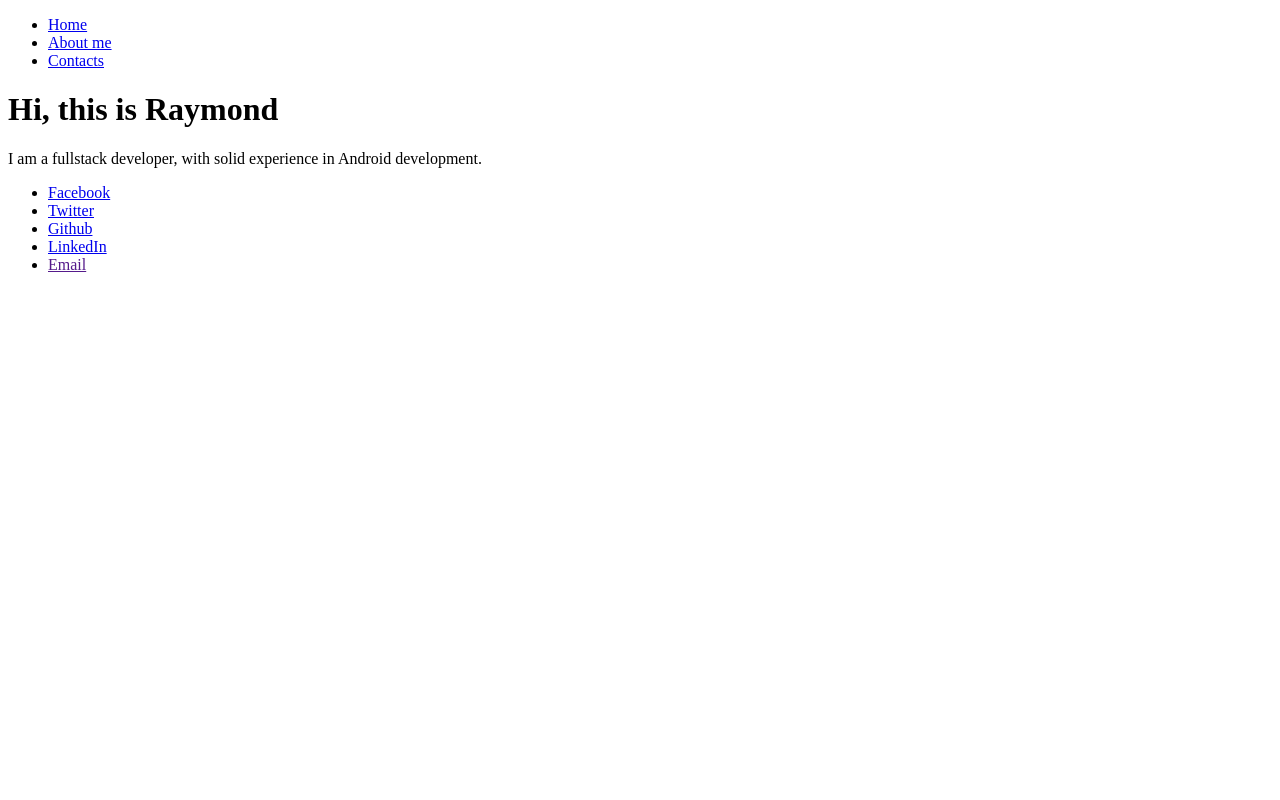
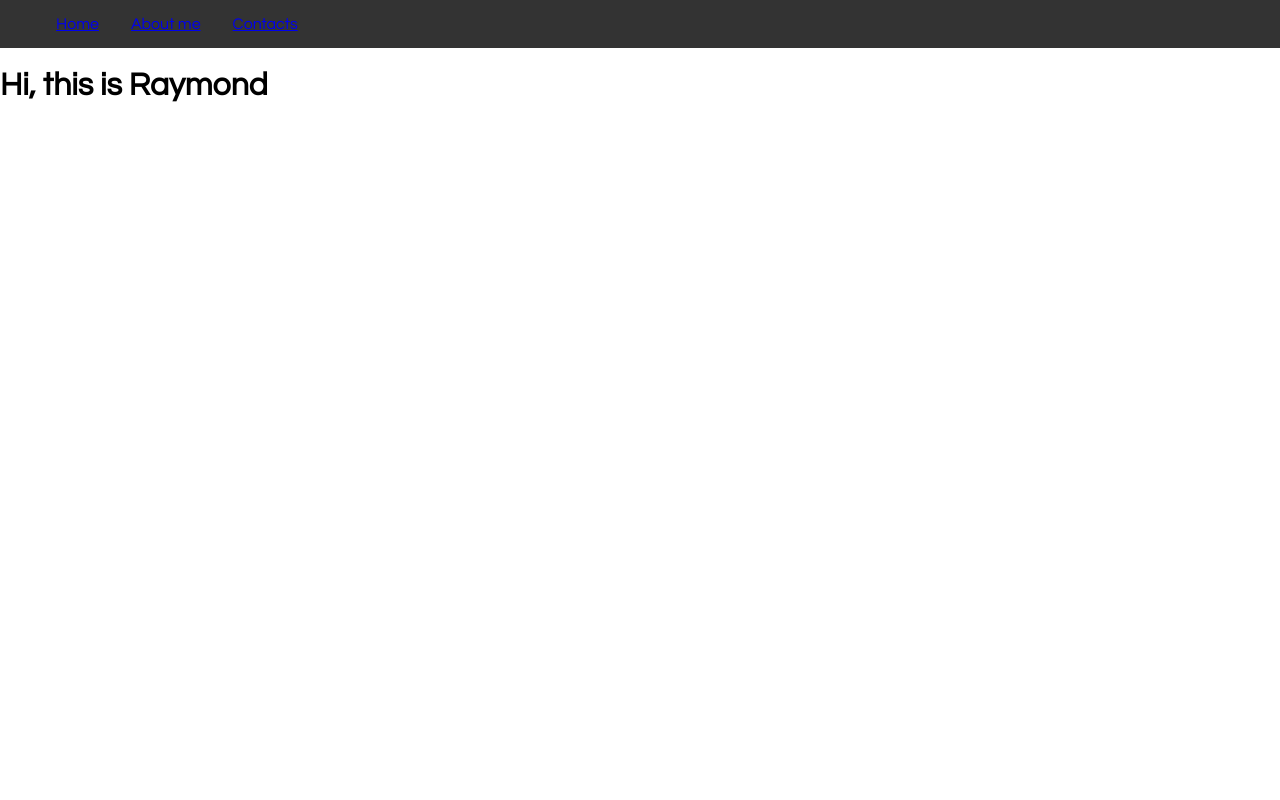
Before and after one commit to am5a03/am5a03, a Vue app: page / in a window 1280 px wide. Shown: the top 800 px of the page. Built offline with nearby package versions, Linux system fonts and the light colour scheme.

Commit message:
Updated font family

```diff
--- a/index.html
+++ b/index.html
@@ -3,6 +3,7 @@
   <head>
     <meta charset="utf-8">
     <meta name="viewport" content="width=device-width,initial-scale=1.0">
+    <link href="https://fonts.googleapis.com/css?family=Questrial" rel="stylesheet">
     <title>Raymond Chan</title>
   </head>
   <body id="#home">
--- a/src/App.vue
+++ b/src/App.vue
@@ -14,15 +14,16 @@
       </ul>
     </nav>
     <main>
-      <div id="about">
-        <h1>
-          Hi, this is Raymond
-        </h1>
-        <p>
-          I am a fullstack developer, with solid experience in Android development.
-        </p>
+      <div id="main" class="page">
+        <h1>Hi, this is Raymond</h1>
       </div>
-      <div id="contacts">
+      <div id="about" class="page">
+        <h2>About me</h2>
+        <p>I am a fullstack developer based in Hong Kong, with solid experience in Android development.</p>
+        <p>I have been working @9GAG for several years, having hands on experiences with various developments and frameworks. Including API design, system architecture design and currently focusing on Android development.</p>
+      </div>
+      <div id="contacts" class="page">
+        <h2>Contacts</h2>
         <ul>
           <li>
             <a href="https://www.facebook.com/dnomyar.tc" target="_blank">Facebook</a>
@@ -68,4 +69,29 @@ export default {
   margin: 0;
   padding: 0;
 } */
+
+body {
+  margin: 0 auto;
+  font-family: 'Questrial', sans-serif;
+}
+
+.page {
+  height: 100vh;
+}
+
+nav {
+  background-color: #333;
+  overflow: hidden;
+}
+
+nav ul {
+  margin: 0;
+}
+
+nav ul > li {
+  float: left;
+  display: block;
+  padding: 16px 16px;
+}
+
 </style>
```
